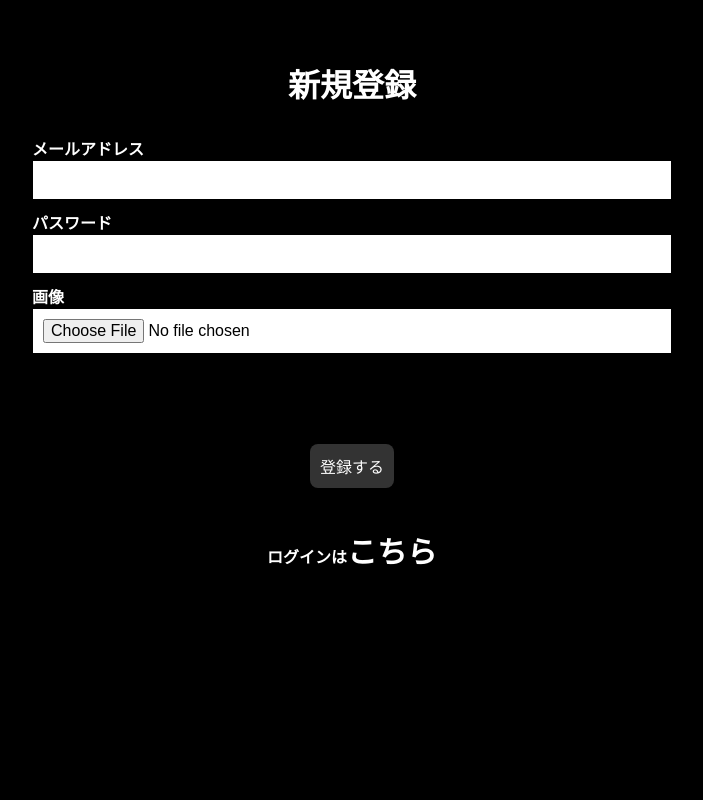
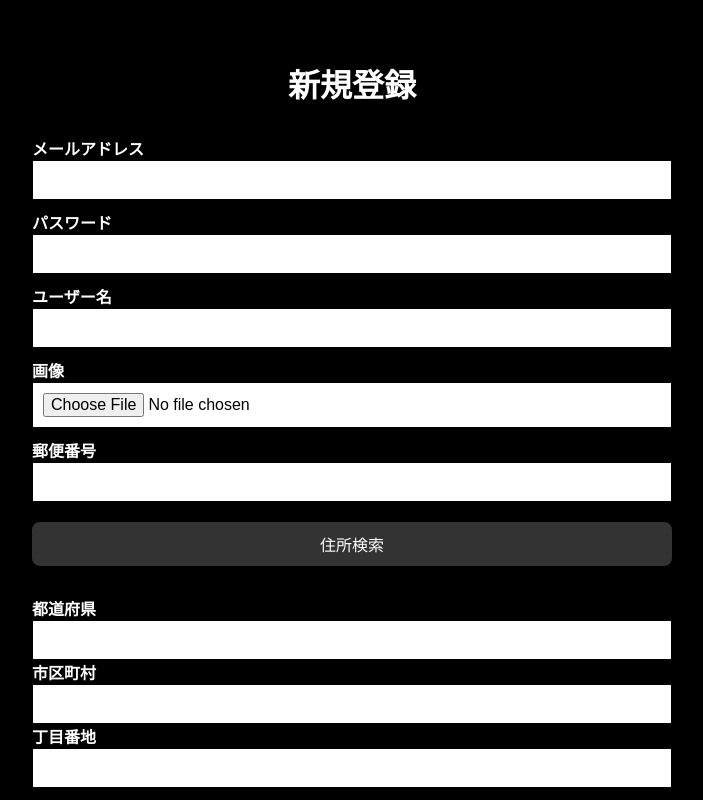
Before and after one commit to nao-kichi/React-Firebase-Member, a React (Create React App) app: page /register in a window 1280 px wide. Shown: the top 800 px of the page, without its empty margins (288-991 px from the left). Built offline with nearby package versions, Linux system fonts and the light colour scheme; no server answers.

Commit message:
ユーザー名と住所検索を追加しました

```diff
--- a/package.json
+++ b/package.json
@@ -6,6 +6,7 @@
     "@testing-library/jest-dom": "^5.16.5",
     "@testing-library/react": "^13.4.0",
     "@testing-library/user-event": "^13.5.0",
+    "axios": "^1.4.0",
     "firebase": "^9.18.0",
     "react": "^18.2.0",
     "react-dom": "^18.2.0",
--- a/src/FirebaseConfig.js
+++ b/src/FirebaseConfig.js
@@ -2,6 +2,8 @@ import { initializeApp } from "firebase/app";
 import { getAuth } from "firebase/auth";
 import { getFirestore } from "firebase/firestore";
 import { getStorage } from "firebase/storage";
+import { doc, getDoc } from "firebase/firestore";
+
 
 // 本番環境モード
 const firebaseConfig = {
--- a/src/Register.js
+++ b/src/Register.js
@@ -4,11 +4,52 @@ import { auth, db, storage } from "./FirebaseConfig.js";
 import { Navigate, Link } from "react-router-dom";
 import { collection, addDoc } from "firebase/firestore";
 import { ref, uploadBytes } from "firebase/storage";
+import axios from 'axios';
 
 const Register = () => {
     const [registerEmail, setRegisterEmail] = useState("");
     const [registerPassword, setRegisterPassword] = useState("");
+    const [registerUsername, setRegisterUsername] = useState("");
     const [registerImage, setRegisterImage] = useState(null);
+
+    // zipcode API
+    const [zipCode, setZipCode] = useState('');
+    const [prefecture, setPrefecture] = useState('');
+    const [city, setCity] = useState('');
+    const [streetAddress, setStreetAddress] = useState('');
+
+    const handleZipCodeChange = (event) => {
+        const { value } = event.target;
+        setZipCode(value);
+    };
+
+    const handleSearchAddress = () => {
+        // 正規表現を使用して半角英数字7桁のみのバリデーションを行う
+        const isValidZipCode = /^[0-9A-Za-z]{7}$/.test(zipCode);
+
+        if (isValidZipCode) {
+            const url = `https://zipcloud.ibsnet.co.jp/api/search?zipcode=${zipCode}`;
+
+            axios.get(url)
+                .then((response) => {
+                    const { data } = response;
+
+                    // APIレスポンスから住所情報を取得
+                    const { results } = data;
+                    const { address1, address2, address3 } = results[0];
+
+                    // 取得した住所情報をフォームにセット
+                    setPrefecture(address1);
+                    setCity(address2);
+                    setStreetAddress(address3);
+                })
+                .catch((error) => {
+                    console.error('Error:', error);
+                });
+        } else {
+            alert('半角英数字7桁で入力してください');
+        }
+    };
 
     // image登録
     const handleImageChange = (e) => {
@@ -19,25 +60,37 @@ const Register = () => {
     // 登録画面
     const handleSubmit = async (e) => {
         e.preventDefault();
+
+        if (registerUsername === "") {
+            alert("ユーザー名を入力してください");
+            return;
+        }
+
         try {
             const userCredential = await createUserWithEmailAndPassword(
                 auth,
                 registerEmail,
                 registerPassword
             );
+            // eslint-disable-next-line
             const userRef = await addDoc(collection(db, "users"), {
                 user_id: userCredential.user.uid,
                 email: registerEmail,
                 password: registerPassword,
+                username: registerUsername,
+                zipcode: zipCode,
+                prefecture: prefecture,
+                city: city,
+                streetAddress: streetAddress
             });
 
             // ユーザーUIDに基づいて画像を保存
             if (registerImage) {
                 const storageRef = ref(storage, `user_images/${userCredential.user.uid}.jpg`);
                 setTimeout(async () => {
-                  await uploadBytes(storageRef, registerImage);
+                    await uploadBytes(storageRef, registerImage);
                 }, 1000); // setTimeout
-              }
+            }
         } catch (error) {
             alert("正しく入力してください");
         }
@@ -78,6 +131,15 @@ const Register = () => {
                             />
                         </div>
                         <div>
+                            <label>ユーザー名</label>
+                            <input
+                                name="username"
+                                type="text"
+                                value={registerUsername}
+                                onChange={(e) => setRegisterUsername(e.target.value)}
+                            />
+                        </div>
+                        <div>
                             <label>画像</label>
                             <input
                                 name="image"
@@ -85,6 +147,20 @@ const Register = () => {
                                 accept="image/*"
                                 onChange={(e) => handleImageChange(e)}
                             />
+                        </div>
+                        <div><label>郵便番号
+                                <input type="text" value={zipCode} onChange={handleZipCodeChange} />
+                            </label>
+                            <button name="searchButton" type="button" onClick={handleSearchAddress}>住所検索</button>
+                            <label>都道府県
+                                <input type="text" value={prefecture} readOnly />
+                            </label>
+                            <label>市区町村
+                                <input type="text" value={city} readOnly />
+                            </label>
+                            <label>丁目番地
+                                <input type="text" value={streetAddress} readOnly />
+                            </label>
                         </div>
                         <button>登録する</button>
                         <p>ログインは<Link to={`/login/`}>こちら</Link></p>
--- a/src/index.css
+++ b/src/index.css
@@ -45,6 +45,12 @@ input {
   outline: none;
   appearance: none;
   border-radius: 0;
+}
+
+/* 住所検索ボタン */
+button[name="searchButton"] {
+  width: 100%;
+  margin-top: 20px;
 }
 
 /* 画像選択フォーム */
```
Also changed, not shown: 2 other files (tests, documents, lock files or other folders).
